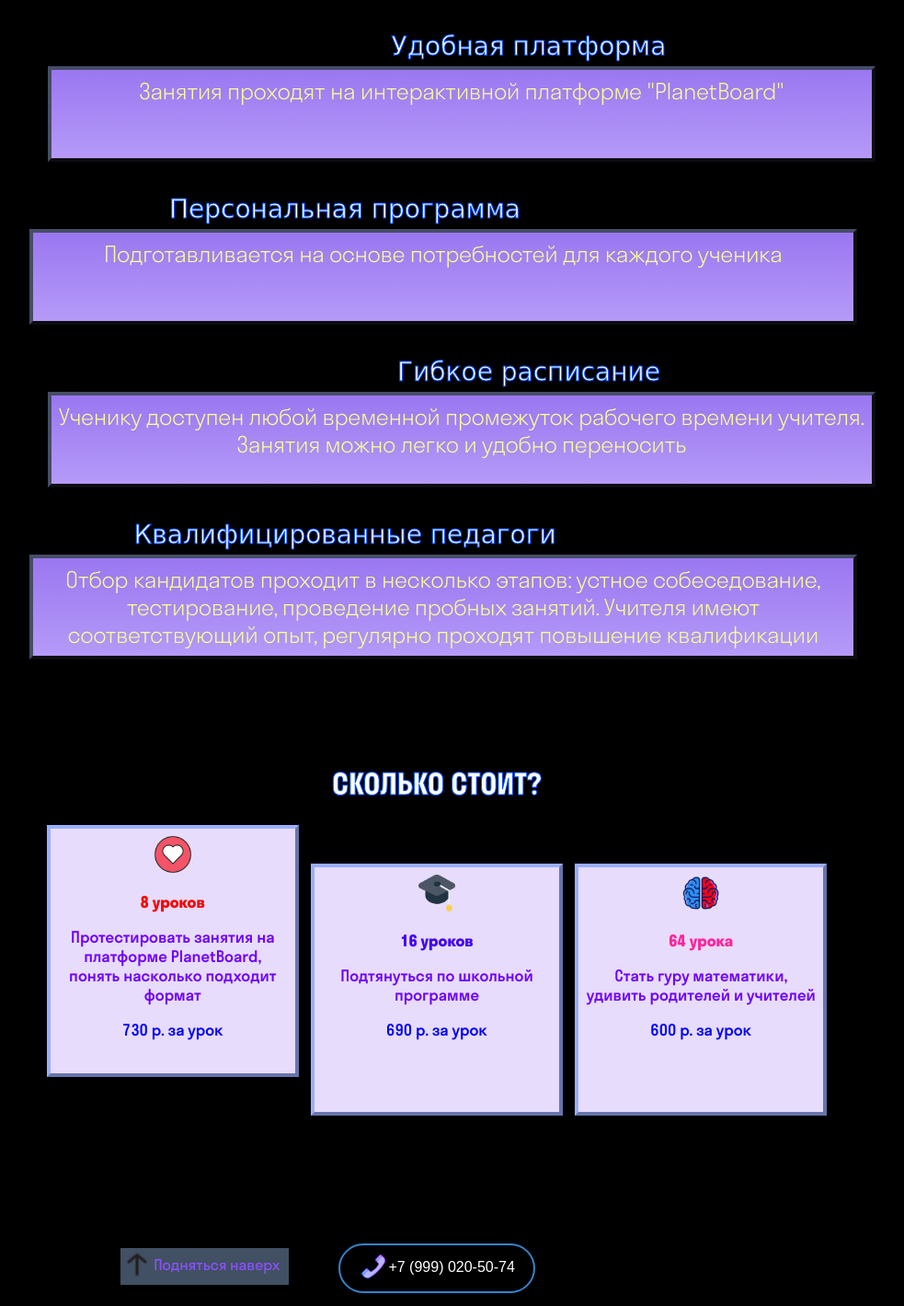
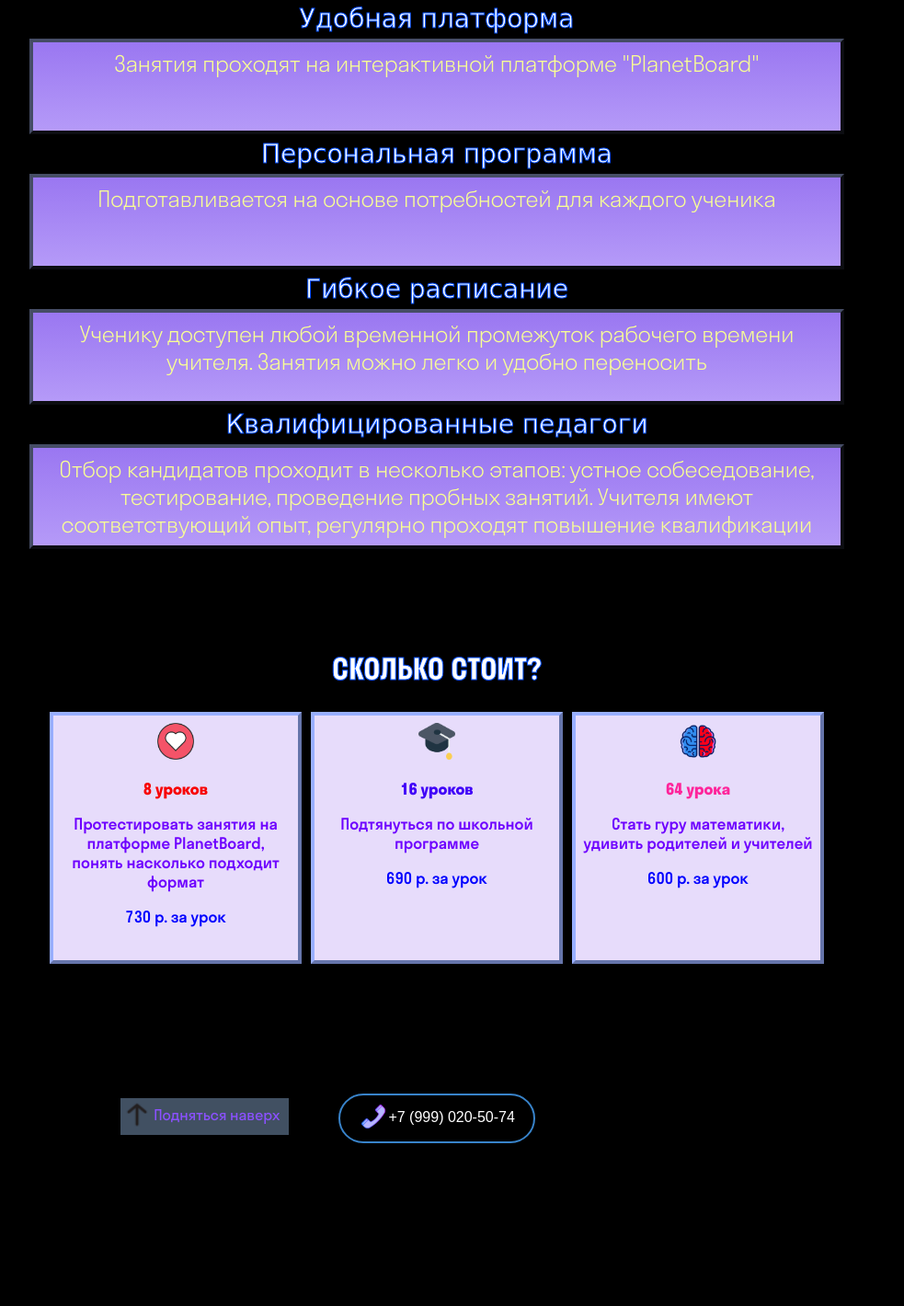
Before and after one commit to Anna-Lebedeva/MercurySchoolAndBoard, a PHP site: page / in a window 1280 px wide. Shown: the part 835-2255 px from the top of the page at 92% size, without its empty margins (165-1148 px from the left). After the commit the page ends 2078 px from the top, so only its background shows below. Run offline with PHP 8.4, Linux system fonts and the light colour scheme; data that the repository does not hold is empty.

Commit message:
последние изменения

```diff
--- a/school/block/dialog_auth/dialog_auth.php
+++ b/school/block/dialog_auth/dialog_auth.php
@@ -27,7 +27,7 @@
     padding-bottom: 1px;
     font-size: 15px;
     color: #ebf0ff;">
-        <input type="text" style="width: 257px;" class="auth_email" placeholder="Ваш email" size="38" autofocus value="pyth0n@inbox.ru">
+        <input type="text" style="width: 257px;" class="auth_email" placeholder="Ваш email" size="38" autofocus >
     </div>
 
     <div class="h1" style="padding-top: 15px;
--- a/school/block/dialog_reg/dialog_reg.php
+++ b/school/block/dialog_reg/dialog_reg.php
@@ -60,7 +60,7 @@
     font-size: 15px;
     color: #ebf0ff;">
 
-        <input type="text" class="input_name" style="width: 260px" placeholder="Имя" size="38" value="Миша">
+        <input type="text" class="input_name" style="width: 260px" placeholder="Имя" size="38">
     </div>
 
 
@@ -76,7 +76,7 @@
     padding-bottom: 9px;
     font-size: 15px;
     color: #ebf0ff;">
-        <input type="text" style="width: 260px" class="input_phone" placeholder="Телефон" size="38" value="9998887766">
+        <input type="tel" style="width: 260px" class="input_phone" placeholder="Телефон" size="38">
     </div>
     <div class="result_reg_phone" style="display: none;">
     </div>
@@ -88,13 +88,12 @@
     color: #FFF;">Адрес электронной почты
     </div>
     <div style="border-bottom: 1px solid #908bd9;">
-        <div class="h1" style="padding-top: 4px;
+        <div id="stroshka-with-email" class="h1" style="padding-top: 4px;
     padding-left: 21px;
-    padding-bottom: 29px;
+    padding-bottom: 10px;
     font-size: 15px;
     color: #ebf0ff;">
-            <input type="text" style="width: 260px" class="input_email" placeholder="Адрес электронной почты" size="38"
-                   value="pyth0n@inbox.ru">
+            <input type="text" style="width: 260px" class="input_email" placeholder="Адрес электронной почты" size="38">
         </div>
         <div class="result_reg_email" style="display: none;">
         </div>
@@ -133,6 +132,7 @@
                     $('.input_phone').animate({backgroundColor: 'white'}, 500, function () {
                     });
                 });
+                $('#stroshka-with-email').css({paddingBottom: '2px'})
                 $('.result_reg_phone').css({display: 'block'}).html(
                     '<div class="form-error">Этот номер телефона уже зарегистрирован</div>')
             }
@@ -141,6 +141,7 @@
                     $('.input_email').animate({backgroundColor: 'white'}, 500, function () {
                     });
                 });
+                $('#stroshka-with-email').css({paddingBottom: '2px'})
                 $('.result_reg_email').css({display: 'block'}).html(
                     '<div class="form-error">Неверный формат электронной почты</div>')
             }
@@ -149,6 +150,7 @@
                     $('.input_email').animate({backgroundColor: 'white'}, 500, function () {
                     });
                 });
+                $('#stroshka-with-email').css({paddingBottom: 0})
                 $('.result_reg_email').css({display: 'block'}).html(
                     '<div class="form-error">Этот адрес электронной почты уже зарегистрирован</div>')
             }
@@ -162,6 +164,7 @@
                     $('.input_email').animate({backgroundColor: 'white'}, 500, function () {
                     });
                 });
+                $('#stroshka-with-email').css({paddingBottom: 0})
                 $('.result_reg_email').css({display: 'block'}).html(
                     '<div class="form-error" h1>Ошибка при отправке письма</h1></div>')
             }
--- a/school/block/dialog_reg/srSaveDB.php
+++ b/school/block/dialog_reg/srSaveDB.php
@@ -13,6 +13,11 @@ $name = addslashes($_POST['name']); // Экранируем спец. симво
 $phone = $_POST['phone'];
 $email = $_POST['email'];
 $board_url = addslashes($_POST['board_url']);
+
+if (strpos($email, '@') === false) {
+    echo json_encode(array('error_email'));
+    exit();
+}
 
 if (strpos($email, '@') === false) {
     echo json_encode(array('error_email'));
--- a/school/block/top_menu.php
+++ b/school/block/top_menu.php
@@ -5,8 +5,8 @@
         <div class="links">
             <?php if ($clNav->flag_auth == 0) { ?>
                 <a href="/contact" class="colorLink">Контакты</a>
-                <a href="/about" class="colorLink">О нас</a>
-                <a href="/price" class="colorLink">Цены</a>
+                <a href="#about-school" class="colorLink">О нас</a>
+                <a href="#our-prices" class="colorLink">Цены</a>
                 <button class="mobile_menu">=</button>
             <?php } else { ?>
                 <a href="/profile" class="colorLink">Личный кабинет</a>
--- a/school/css/style.css
+++ b/school/css/style.css
@@ -165,20 +165,18 @@ h2 {
     text-align: center
 }
 
+@media (min-width: 700px) {
     .info-card-block-left, .info-card-block-right {
         display: block;
-    flex-direction: column;
         margin-top: 30px;
     }
 
     .info-card-block-left {
-    align-items: flex-start;
-    margin-left: 20px;
+        margin-left: 120px;
     }
 
     .info-card-block-right {
-    align-items: flex-end;
-    margin-right: 20px;
+        margin-right: 120px;
     }
 
     .info-card-title-left, .info-card-title-right {
@@ -197,23 +195,40 @@ h2 {
     }
 
     .info-card {
-    display: inline-block;
-    justify-items: center;
-    align-items: center;
-    align-content: stretch;
-    justify-content: center;
-    width: 100%;
         min-height: 80px;
         font-size: 24px;
-    /*background-color: #9A77F1;*/
         background: linear-gradient(#9A77F1, #b59af8);
         margin: 5px;
         padding: 8px;
         color: #F9FF93;
-    /*-webkit-text-stroke: 1px #004fff;*/
         border: 4px outset #464d66;
         text-align: center;
         font-weight: 300;
+    }
+}
+
+.info-card-block-left, .info-card-block-right, .info-card-title-left, .info-card-title-right {
+    margin: 0;
+}
+
+.info-card-title-left, .info-card-title-right {
+    font-size: 28px;
+    font-family: cursive;
+    color: white;
+    -webkit-text-stroke: 1px #004fff;
+}
+
+.info-card {
+    min-height: 80px;
+    font-size: 24px;
+    background: linear-gradient(#9A77F1, #b59af8);
+    margin: 5px;
+    padding: 8px;
+    color: #F9FF93;
+    border: 4px outset #464d66;
+    text-align: center;
+    font-weight: 300;
+
 }
 
 .price {
@@ -235,8 +250,8 @@ h2 {
 
 
 @media (max-width: 400px) {
-    html, body, button {
-        font-size: 7px !important;
+    html, body, button, .info-card {
+        font-size: 14px !important;
 
     }
 
@@ -261,7 +276,26 @@ h2 {
     }
 
 }
+
+@media (min-width: 910px) and (max-width: 1250px) {
+    #first-card {
+        margin-top: -31px;
+        margin-left: 102px;
+    }
+    #second-card {
+        margin-top: 52px;
+    }
+    #third-card {
+        margin-left: 250px;
+        margin-top: 5px;
+    }
+}
+
 @media (min-width: 910px) {
+    .prices {
+        display: table;
+        min-height: 250px
+    }
 
     .img-logo
     {
@@ -275,20 +309,11 @@ h2 {
     .banner_mobile {
         display: none;
     }
-
-    .prices {
-        display: block;
-        justify-content: center;
-        min-height: 250px
-    }
-
-
     .red {
         width: 100px;
         height: 100px;
         background-color: palevioletred;
     }
-
 
     .ul_topmenu {
         display: block;
--- a/school/index.php
+++ b/school/index.php
@@ -26,7 +26,7 @@ include $_SERVER['DOCUMENT_ROOT'] . '/header.php'; //Подключаем шап
         });
     </script>
 </div>
-
+<div id="about-school">
 <div class="info-card-block-left">
     <span class="info-card-title-left">Удобная платформа</span>
     <div class="info-card">Занятия проходят на интерактивной платформе "PlanetBoard"</div>
@@ -50,35 +50,37 @@ include $_SERVER['DOCUMENT_ROOT'] . '/header.php'; //Подключаем шап
         Учителя имеют соответствующий опыт, регулярно проходят повышение квалификации</div>
 </div>
 
+</div>
 
 
-<div style="margin-top: 110px;">
+<div id="our-prices" style="margin-top: 110px;">
     <h2 style="text-align:  center; font-weight: 700; font-size: 32px; text-transform: uppercase; -webkit-text-stroke: 1px #004fff;">
         Сколько стоит?</h2>
 </div>
 
-<div class="prices">
-
-    <div class="price-card">
+<table class="prices">
+    <tr>
+    <td id="first-card" class="price-card">
         <img src="/img/price/big%20love.png" class="price-card-img" alt="">
         <h3 class="card-title" style="color: rgb(248,0,0);">8 уроков</h3>
         <p class="card-text">Протестировать занятия на платформе PlanetBoard, понять насколько подходит формат</p>
         <p class="card-text price">730 р. за урок</p>
-    </div>
-    <div class="price-card">
+    </td>
+    <td id="second-card" class="price-card">
         <img src="/img/price/big%20cap.png" class="price-card-img" alt="">
         <h3 class="card-title" style="color: rgb(64,0,248);">16 уроков</h3>
         <p class="card-text">Подтянуться по школьной программе</p>
         <p class="card-text price">690 р. за урок</p>
-    </div>
-    <div class="price-card">
+    </td>
+    <td id="third-card" class="price-card">
         <img src="/img/price/brain64.png" class="price-card-img" alt="">
         <h3 class="card-title" style="color: rgb(255,37,155);">64 урока</h3>
         <p class="card-text">Стать гуру математики, удивить родителей и учителей</p>
         <p class="card-text price">600 р. за урок</p>
-    </div>
+    </td>
+    </tr>
 
-</div>
+</table>
 
 
 <div style="max-width: 900px;margin-top: 50px;" class="banner_mobile">
```
Lines whose indentation alone changed are shown as unchanged.
